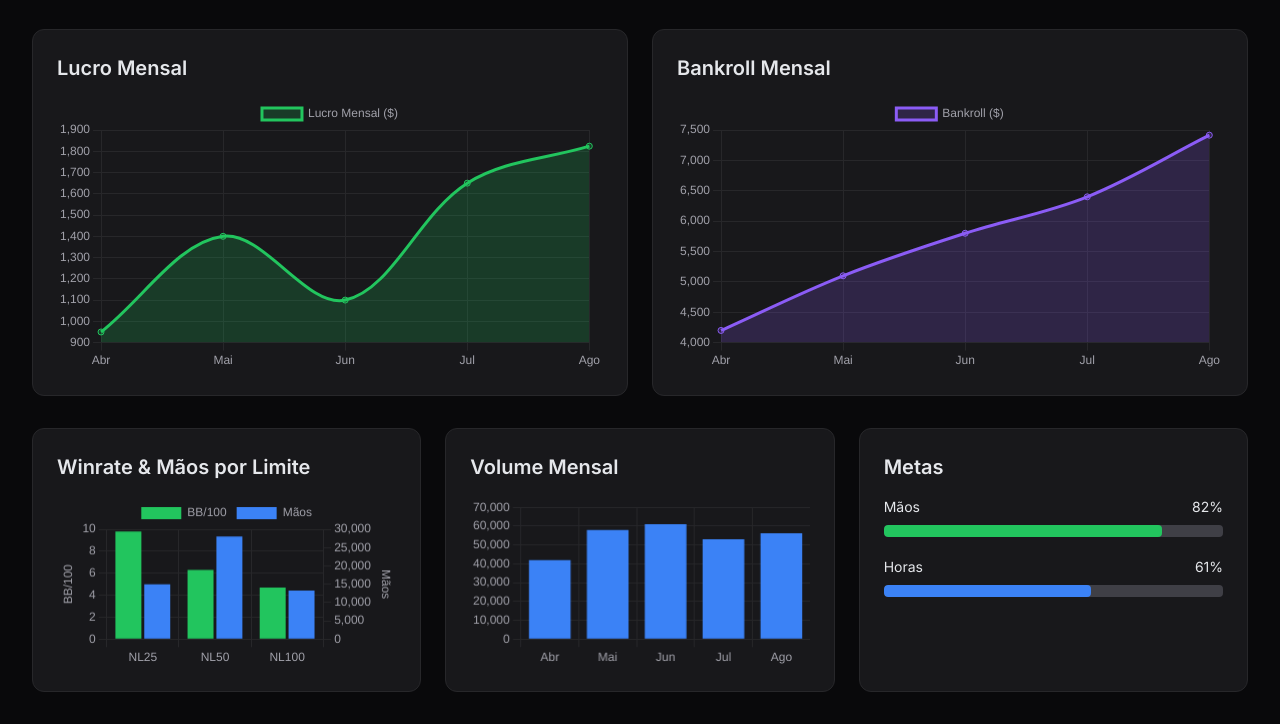
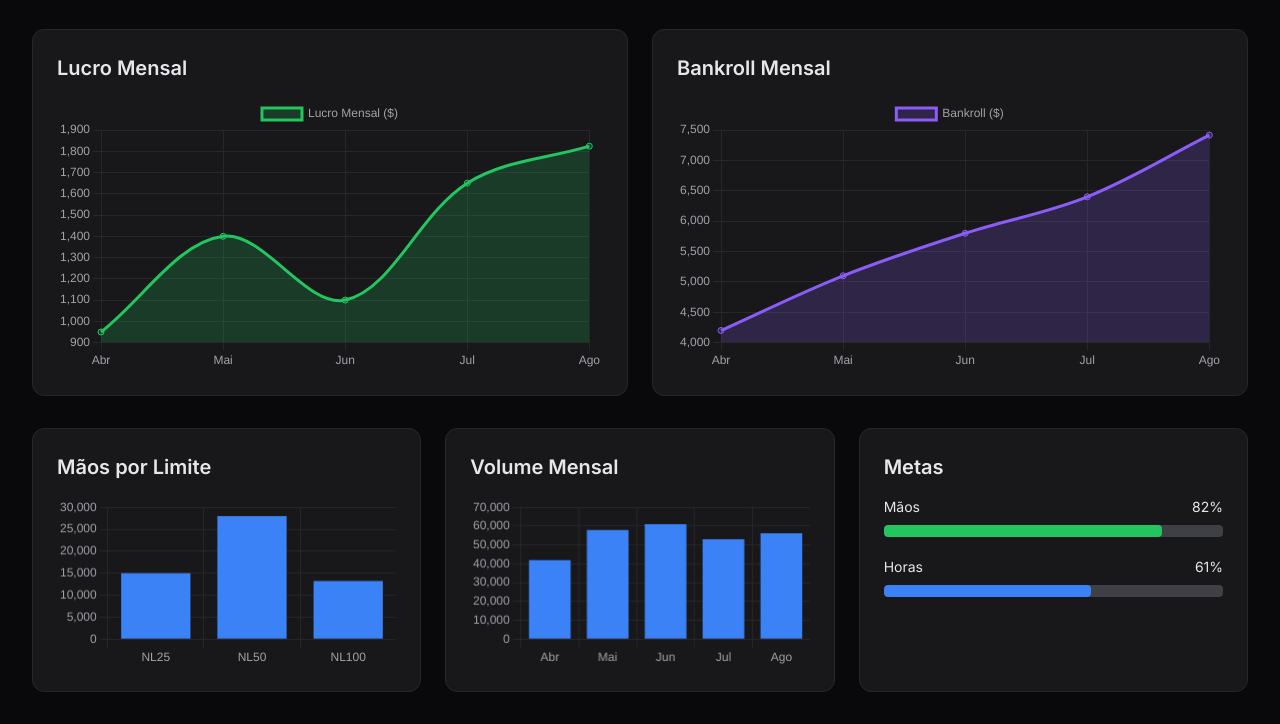
Before and after one commit to LUANLIMA22/luan-poker-stats, a plain HTML site: page index.html in a window 1280 px wide. Shown: the part 257-981 px from the top of the page. Drawn offline with nearby package versions, Linux system fonts and the light colour scheme.

Commit message:
Update index.html

```diff
--- a/index.html
+++ b/index.html
@@ -87,10 +87,10 @@
       </div>
     </div>
 
-    <!-- Winrate por Limite, Volume e Metas -->
+    <!-- Mãos por Limite, Volume Mensal e Metas -->
     <div class="grid lg:grid-cols-3 gap-6 mt-8">
       <div class="card rounded-xl p-6">
-        <h2 class="text-xl font-semibold mb-4">Winrate & Mãos por Limite</h2>
+        <h2 class="text-xl font-semibold mb-4">Mãos por Limite</h2>
         <canvas id="stakesChart"></canvas>
       </div>
 
@@ -169,65 +169,83 @@
       });
     }
 
-    // Gráfico de Winrate e Quantidade de Mãos por Limite
+    // Dados de suporte para os limites (Mãos e BB/100)
+    const stakesData = {
+      labels: ["NL25", "NL50", "NL100"],
+      hands: [15000, 28000, 13240],
+      bb100: [9.8, 6.3, 4.7]
+    };
+
+    // Gráfico de Mãos por Limite (apenas barra azul + BB/100 no hover)
     const ctxStakes = document.getElementById('stakesChart');
     if (ctxStakes) {
       new Chart(ctxStakes, {
         type: 'bar',
         data: {
-          labels: ["NL25", "NL50", "NL100"],
-          datasets: [
-            {
-              label: "BB/100",
-              data: [9.8, 6.3, 4.7],
-              backgroundColor: "#22C55E",
-              yAxisID: 'y'
-            },
-            {
-              label: "Mãos",
-              data: [15000, 28000, 13240],
-              backgroundColor: "#3B82F6",
-              yAxisID: 'y1'
-            }
-          ]
+          labels: stakesData.labels,
+          datasets: [{
+            label: "Mãos",
+            data: stakesData.hands,
+            backgroundColor: "#3B82F6"
+          }]
         },
         options: {
-          responsive: true,
-          scales: {
-            y: {
-              type: 'linear',
-              display: true,
-              position: 'left',
-              title: { display: true, text: 'BB/100' }
-            },
-            y1: {
-              type: 'linear',
-              display: true,
-              position: 'right',
-              grid: { drawOnChartArea: false },
-              title: { display: true, text: 'Mãos' }
+          plugins: {
+            legend: { display: false },
+            tooltip: {
+              callbacks: {
+                label: function (context) {
+                  const index = context.dataIndex;
+                  const handsVal = context.raw.toLocaleString();
+                  const bbVal = stakesData.bb100[index];
+                  return [`Mãos: ${handsVal}`, `Winrate: ${bbVal} BB/100`];
+                }
+              }
             }
           }
         }
       });
     }
 
-    // Gráfico de Volume Mensal
+    // Dados do Volume Mensal (Mãos, Lucro e BB/100)
+    const monthlyData = {
+      labels: ["Abr", "Mai", "Jun", "Jul", "Ago"],
+      hands: [42000, 58000, 61000, 53000, 56240],
+      profit: [950, 1400, 1100, 1650, 1824],
+      bb100: [4.5, 6.0, 4.8, 7.8, 6.35]
+    };
+
+    // Gráfico de Volume Mensal (Barra de Mãos + Mãos/Lucro/BB100 no hover)
     const ctxHands = document.getElementById('handsChart');
     if (ctxHands) {
       new Chart(ctxHands, {
         type: 'bar',
         data: {
-          labels: ["Abr", "Mai", "Jun", "Jul", "Ago"],
+          labels: monthlyData.labels,
           datasets: [{
             label: "Mãos",
-            data: [42000, 58000, 61000, 53000, 56240],
+            data: monthlyData.hands,
             backgroundColor: "#3B82F6"
           }]
         },
         options: {
           plugins: {
-            legend: { display: false }
+            legend: { display: false },
+            tooltip: {
+              callbacks: {
+                label: function (context) {
+                  const index = context.dataIndex;
+                  const handsVal = context.raw.toLocaleString();
+                  const profitVal = monthlyData.profit[index].toLocaleString();
+                  const bbVal = monthlyData.bb100[index];
+                  return [
+                    `Mãos: ${handsVal}`,
+                    `Lucro: +$${profitVal}`,
+                    `Winrate: ${bbVal} BB/100`
+                  ];
+                }
+              }
+            }
           }
         }
       });
```
